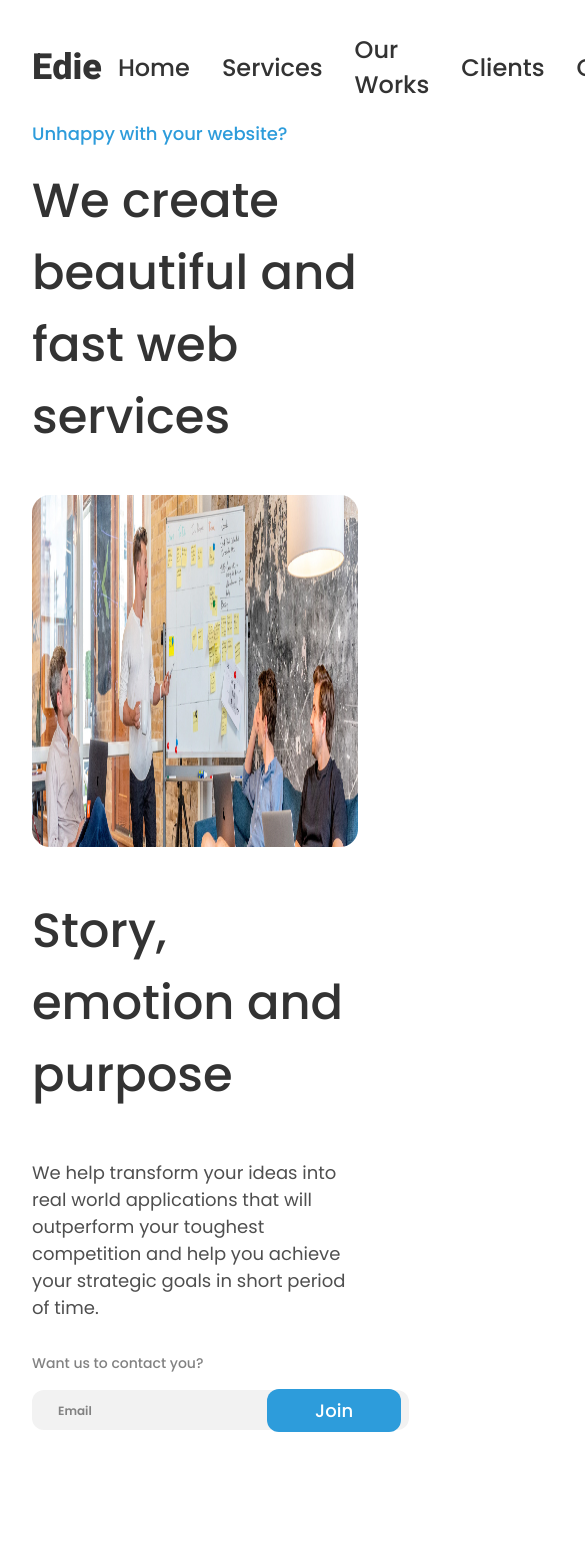
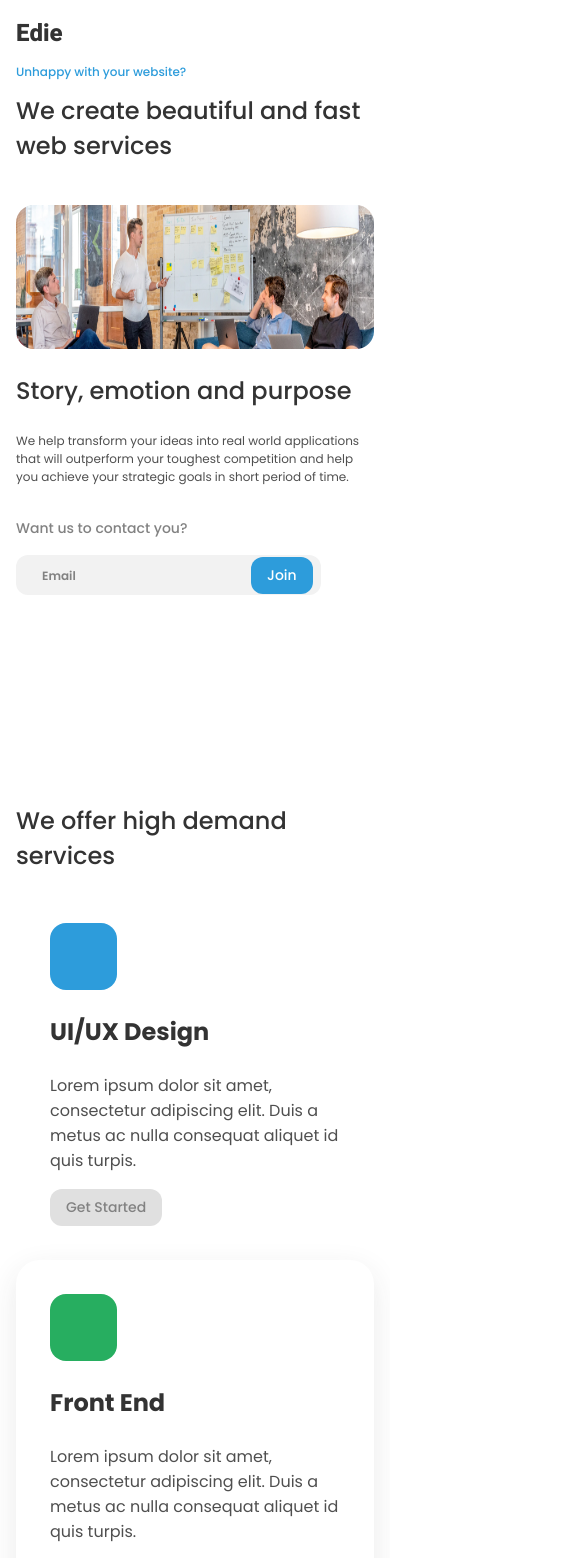
Before and after one commit to brindashree/dev-challenges, a React (Create React App) app: page /home in a window 390 px wide. Shown: the top 1558 px of the page, 585 px wide, since content can reach past the window. Built offline with nearby package versions, Linux system fonts and the light colour scheme; some icons are missing; a web font is replaced by a local one.

Commit message:
challenge-7 ui responsive complete

```diff
--- a/src/challengeSeven/HomePage.js
+++ b/src/challengeSeven/HomePage.js
@@ -16,6 +16,9 @@ import FeatherIcon from "feather-icons-react";
 const MainContainer = styled.div`
 	background-color: ${colors.white};
 	padding: 2rem;
+	@media only screen and (max-width: 600px) {
+		padding: 1rem;
+	}
 `;
 const NavBar = styled.div`
 	display: flex;
@@ -28,6 +31,9 @@ const Logo = styled.p`
 	margin: 0;
 	align-self: center;
 	color: #333333;
+	@media only screen and (max-width: 600px) {
+		font-size: 1.5rem;
+	}
 `;
 const NavLinks = styled.div`
 	display: flex;
@@ -38,6 +44,9 @@ const NavLinks = styled.div`
 		font-size: 1.5rem;
 		font-weight: 500;
 		color: #333333;
+	}
+	@media only screen and (max-width: 600px) {
+		display: none;
 	}
 `;
 const StyledP = styled.p`
@@ -65,6 +74,10 @@ const ImageContainer = styled.div`
 		height: 100%;
 		border-radius: 18px;
 	}
+	@media only screen and (max-width: 600px) {
+		width: inherit;
+		height: 9rem;
+	}
 `;
 const CustomImageContainer = styled.div`
 	${(props) => props?.width && `width: ${props.width}`};
@@ -74,6 +87,10 @@ const CustomImageContainer = styled.div`
 		width: inherit;
 		height: inherit;
 		${(props) => props?.borderRadius && `border-radius: ${props.borderRadius}`};
+	}
+	@media only screen and (max-width: 600px) {
+		${(props) => props?.mwidth && `width: ${props.mwidth}`};
+		${(props) => props?.mheight && `width: ${props.mheight}`};
 	}
 `;
 const FormItem = styled.div`
@@ -135,12 +152,22 @@ const StyledButton = styled.button`
 	${(props) => props?.color && `color: ${props.color}`};
 	${(props) => props?.fontSize && `font-size: ${props.fontSize}`};
 	${(props) => props?.floatRight && `float: right;`}
+	@media only screen and (max-width: 600px) {
+		padding: 0.5rem 1rem;
+		font-size: 14px;
+	}
 `;
 const MainContent = styled.div`
 	margin: 0 10rem;
+	@media only screen and (max-width: 600px) {
+		margin: 0;
+	}
 `;
 const CardContainer = styled.div`
 	display: flex;
+	@media only screen and (max-width: 600px) {
+		flex-direction: column;
+	}
 `;
 const Card = styled.div`
 	flex-grow: 1;
@@ -166,6 +193,9 @@ const Icon = styled.div`
 const GridContainer = styled.div`
 	display: grid;
 	grid-template-columns: 1fr 1fr;
+	@media only screen and (max-width: 600px) {
+		grid-template-columns: 1fr;
+	}
 `;
 const GridItem = styled.div`
 	img {
@@ -175,6 +205,15 @@ const GridItem = styled.div`
 	}
 	&:nth-of-type(2n-1) {
 		margin-top: 6.5rem;
+	}
+	@media only screen and (max-width: 600px) {
+		img {
+			width: 100%;
+			height: 21rem;
+		}
+		&:nth-of-type(2n-1) {
+			margin-top: unset;
+		}
 	}
 `;
 const ProfileCard = styled.div`
@@ -192,6 +231,11 @@ const Footer = styled.div`
 	color: white;
 	justify-content: space-evenly;
 	margin-top: 12.6rem;
+	@media only screen and (max-width: 600px) {
+		flex-direction: column;
+		padding: 2rem;
+		gap: 2rem;
+	}
 `;
 const Credit = styled.p`
 	font-family: "Montserrat", sans-serif;
@@ -202,6 +246,9 @@ const Credit = styled.p`
 	text-align: center;
 	margin: 0;
 	padding: 1rem;
+	@media only screen and (max-width: 600px) {
+		padding-top: 9.6rem;
+	}
 `;
 const Icons = styled.div`
 	display: flex;
@@ -209,6 +256,9 @@ const Icons = styled.div`
 `;
 const TeamContainer = styled.div`
 	display: flex;
+	@media only screen and (max-width: 600px) {
+		flex-direction: column;
+	}
 `;
 const TeamImages = styled.div`
 	display: flex;
@@ -222,7 +272,7 @@ const TeamDetail = styled.div`
 `;
 const HomePage = () => {
 	return (
-		<>
+		<div>
 			<Nav />
 			<MainContainer>
 				<NavBar>
@@ -236,7 +286,12 @@ const HomePage = () => {
 					</NavLinks>
 				</NavBar>
 				<HeroContainer>
-					<StyledP fontSize="1.125rem" color="#2D9CDB" fontWeight="500">
+					<StyledP
+						fontSize="1.125rem"
+						color="#2D9CDB"
+						fontWeight="500"
+						mobileFontSize="12px"
+					>
 						Unhappy with your website?
 					</StyledP>
 					<StyledP
@@ -245,6 +300,7 @@ const HomePage = () => {
 						margin="0rem"
 						maxWidth="34rem"
 						fontWeight="500"
+						mobileFontSize="24px"
 					>
 						We create beautiful and fast web services
 					</StyledP>
@@ -258,6 +314,7 @@ const HomePage = () => {
 						color="#333333"
 						fontWeight="500"
 						maxWidth="23rem"
+						mobileFontSize="24px"
 					>
 						Story, emotion and purpose
 					</StyledP>
@@ -267,6 +324,7 @@ const HomePage = () => {
 						margin="0rem"
 						maxWidth="23rem"
 						fontWeight="400"
+						mobileFontSize="12px"
 					>
 						We help transform your ideas into real world applications that will
 						outperform your toughest competition and help you achieve your
@@ -298,6 +356,7 @@ const HomePage = () => {
 						margin="13rem 0 1rem 0"
 						fontWeight="500"
 						maxWidth="21.625rem"
+						mobileFontSize="24px"
 					>
 						We offer high demand services
 					</StyledP>
@@ -306,7 +365,12 @@ const HomePage = () => {
 							<Icon backgroundColor="#2D9CDB">
 								<MaterialIcon icon="edit" />
 							</Icon>
-							<StyledP fontSize="1.5rem" color="#333333" fontWeight="700">
+							<StyledP
+								fontSize="1.5rem"
+								color="#333333"
+								fontWeight="700"
+								mobileFontSize="24px"
+							>
 								UI/UX Design
 							</StyledP>
 							<StyledP fontSize="1rem" color="#4F4F4F" fontWeight="400">
@@ -366,6 +430,7 @@ const HomePage = () => {
 						fontWeight="500"
 						maxWidth="28rem"
 						margin="12rem 0 1rem 0"
+						mobileFontSize="24px"
 					>
 						Good design means good business
 					</StyledP>
@@ -482,6 +547,8 @@ const HomePage = () => {
 									height="20rem"
 									borderRadius="24px"
 									marginTop="8rem"
+									mwidth="11.125rem"
+									mheight="11.125rem"
 								>
 									<img src={person3} alt="person1" />
 								</CustomImageContainer>
@@ -491,6 +558,8 @@ const HomePage = () => {
 									width="16.25rem"
 									height="16.25rem"
 									borderRadius="24px"
+									mwidth="9rem"
+									mheight="9rem"
 								>
 									<img src={person1} alt="person1" />
 								</CustomImageContainer>
@@ -499,6 +568,8 @@ const HomePage = () => {
 									height="18.75rem"
 									borderRadius="24px"
 									marginTop="1rem"
+									mwidth="10.125rem"
+									mheight="10.4rem"
 								>
 									<img src={person2} alt="person1" />
 								</CustomImageContainer>
@@ -511,6 +582,7 @@ const HomePage = () => {
 						fontWeight="500"
 						maxWidth="58.5rem"
 						margin="12.25rem 0 1rem 0"
+						mobileFontSize="24px"
 					>
 						“Fast and outstanding results. Edie understands their customer’s
 						needs. They have a young and talented team.”
@@ -523,6 +595,7 @@ const HomePage = () => {
 								color="#333333"
 								fontWeight="500"
 								margin="0.5rem 0"
+								mobileFontSize="24px"
 							>
 								Carlos Tran
 							</StyledP>
@@ -531,6 +604,7 @@ const HomePage = () => {
 								color="#828282"
 								fontWeight="500"
 								margin="0.5rem 0"
+								mobileFontSize="18px"
 							>
 								The Decorate Gatsby
 							</StyledP>
@@ -585,7 +659,7 @@ const HomePage = () => {
 				</div>
 			</Footer>
 			<Credit>created by Brindashree C B - devChallenges.io</Credit>
-		</>
+		</div>
 	);
 };
 
```
